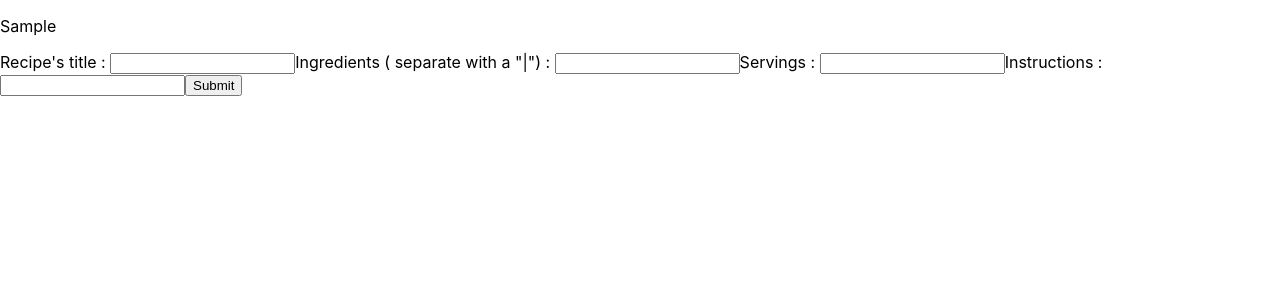
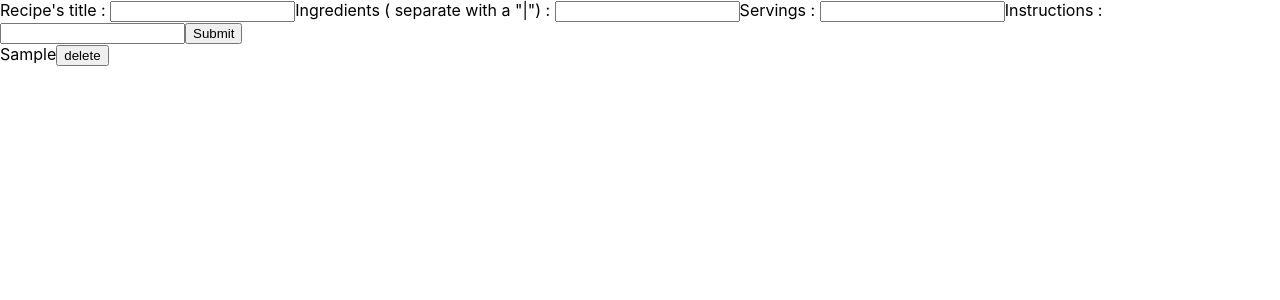
Before and after one commit to Olivia-Pigani/RecipesList, a React (Create React App) app: page / in a window 1280 px wide. Both pictures are taken after typing "Sample", "Sample", "Sample", "Sample" into the empty fields and a click on the button "Submit". Shown: the top 300 px of the page. Built offline with nearby package versions, Linux system fonts and the light colour scheme; no server answers.

Commit message:
can delete api data, also formular origin data

```diff
--- a/src/App.jsx
+++ b/src/App.jsx
@@ -6,17 +6,23 @@ import Formular from "./components/Formular";
 
 function App() {
   const [recettes, setRecettes] = useState([]);
+  const [manageApiId, setmanageApiId] = useState(1)
 
   const handleRecipesToApp = (data) => {
+    let nextId=manageApiId
     const newRecette = data.map((recipe) => {
-      return new Recipe(
+      const newRecipe =  new Recipe(
         recipe.title,
         recipe.ingredients.split("|"),
         recipe.servings,
-        recipe.instructions
+        recipe.instructions,
+        nextId
       );
+      nextId++
+      return newRecipe
     });
 
+    setmanageApiId((ancientId)=>ancientId+1)
           /* prevState est un paramètre qui rpz l'etat precedent de la variable d'etat recettes
       il y a la production d'un nouveau tableau, qui est une fusion de l'ancien tableau et la nouvelle data*/
       setRecettes(prevState => [...prevState,...newRecette])
@@ -30,11 +36,17 @@ function App() {
     setRecettes(prevState=>([...prevState,...newRecipe]))
   }
 
+  const handleDeleteItem = (id) => {
+    const updatedRecettes = recettes.filter((recette) => recette.id !== id);
+
+    setRecettes(updatedRecettes);
+  }
+
   return (
     <div className="App">
       <Api recipesToApp={handleRecipesToApp} />
-      <Display data={recettes} />
       <Formular dataFormToApp={handleDataFormToApp}/>
+      <Display data={recettes} setRecettes={setRecettes} deleteItem={handleDeleteItem} />
     </div>
   );
 }
--- a/src/components/Display.jsx
+++ b/src/components/Display.jsx
@@ -1,11 +1,24 @@
 const Display = (props) => {
-    const {data} = props
-    return(<div>
+  const { data, setRecettes } = props;
 
-    {data.map((recette,index)=>
-        <p key={index}>{recette.title}</p>
-    )}
+  console.log(data);
 
-    </div>)
-}
-export default Display
+
+  const deleteItemClick = (id) => {
+    const updatedRecipes = data.filter((recipe) => recipe.id !== id);
+    setRecettes(updatedRecipes);
+    console.log(id)
+  };
+
+  return (
+    <div>
+      {data.map((recette, index) => (
+        <div key={index}>
+          {recette.title}
+          <button onClick={() => deleteItemClick(recette.id)}>delete</button>
+        </div>
+      ))}
+    </div>
+  );
+};
+export default Display;
```
